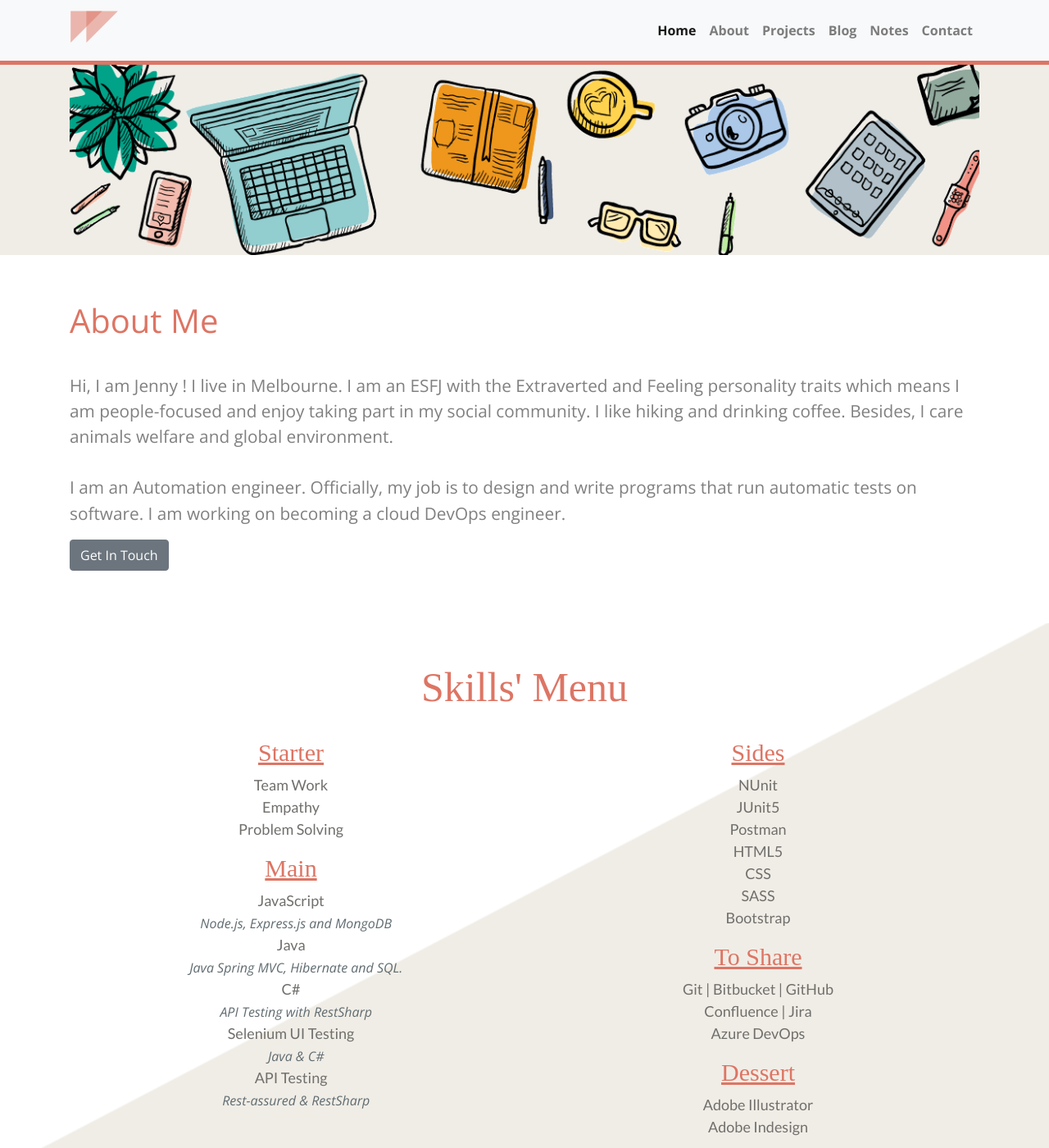
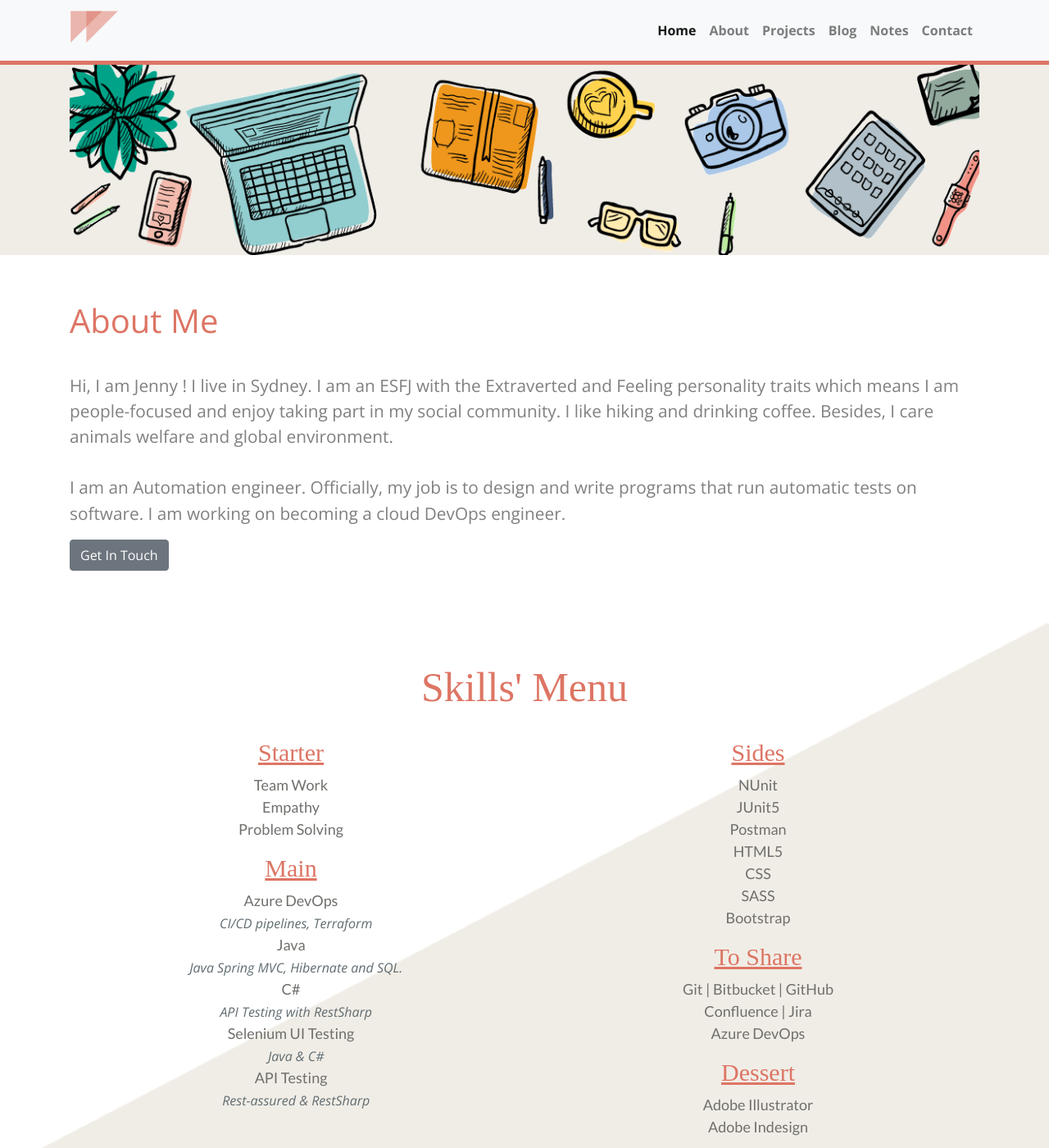
Before and after one commit to JIWU6498/wujenny.com, a Jekyll site: the page built from about/index.html, in a window 1280 px wide and 1400 px high. Shown: the whole window at 82% size. Built offline with Jekyll 4.4.1, drawn with Linux system fonts in a browser that asks for light colours; nearby versions of some CDN libraries; some web fonts are replaced.

Commit message:
Modify about.html to accomodate my recent moves

```diff
--- a/_layouts/about.html
+++ b/_layouts/about.html
@@ -14,7 +14,7 @@ layout: default
     <div class="aboutMeDesc">
         <h1 class="display-6 py-2 ">About Me</h1><br>
         <p class="selfIntroduction" id="callout">
-            Hi, I am Jenny ! I live in Melbourne. I am an ESFJ with the Extraverted and Feeling personality traits which means I am people-focused and enjoy taking part in my social community. I like
+            Hi, I am Jenny ! I live in Sydney. I am an ESFJ with the Extraverted and Feeling personality traits which means I am people-focused and enjoy taking part in my social community. I like
             hiking and drinking coffee.
             Besides, I care animals welfare and global environment. <br><br>I am an Automation engineer.
             Officially, my job is to design and write programs that run automatic tests on software. I am working on
@@ -42,7 +42,7 @@ layout: default
                 <div>
                     <h3>Main</h3>
                     <p>
-                        JavaScript<br><span><i>&nbsp;&nbsp;&nbsp;Node.js, Express.js and MongoDB</i></span><br>
+                        Azure DevOps<br><span><i>&nbsp;&nbsp;&nbsp;CI/CD pipelines, Terraform</i></span><br>
                         Java<br><span><i>&nbsp;&nbsp;&nbsp;Java Spring MVC, Hibernate and SQL.</i></span><br>
                         C#<br><span><i>&nbsp;&nbsp;&nbsp;API Testing with RestSharp</i></span><br>
                         Selenium UI Testing<br><span><i>&nbsp;&nbsp;&nbsp;Java & C#</i></span><br>
```
